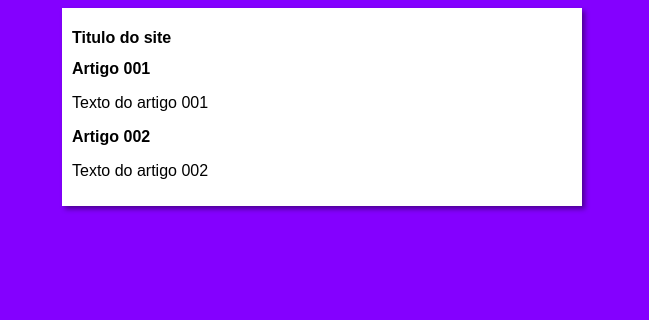
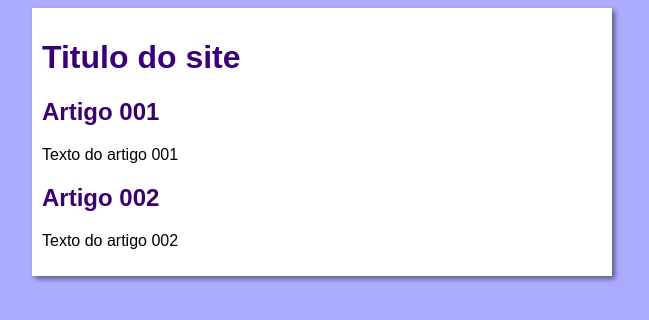
Before and after one commit to Alexsanderprado/projeto-site, a plain HTML site: page index.html in a window 1280 px wide. Shown: the whole page, without its empty margins (318-967 px from the left). Drawn offline with Linux system fonts and the light colour scheme.

Commit message:
correção estilos

```diff
--- a/estilo/style.css
+++ b/estilo/style.css
@@ -6,13 +6,34 @@
 }
 
 body {
-    background-color: rgb(132, 0, 255);
+    background-color: #acacff;
 }
 
 main {
     background-color: white;
-    width: 500px;
+    width: 560px;
     margin: auto;
     padding: 10px;
-    box-shadow: 3px 3px 5px rgba(0, 0, 0, 0.425);
+    box-shadow: 3px 3px 5px rgba(0, 0, 0, 0.473);
 }
+
+h1 {
+    font-size: 2em;
+    color: rgb(58, 0, 122);
+}
+
+h2 {
+    font-size: 1.5em;
+    color: rgb(58, 0, 112);
+}
+
+a {
+    text-decoration: none;
+    font-weight: bold;
+    color: rgb(58, 0, 112);
+}
+
+a:hover {
+    text-decoration: underline;
+    color: rgb(26, 26, 255);
+}
```
